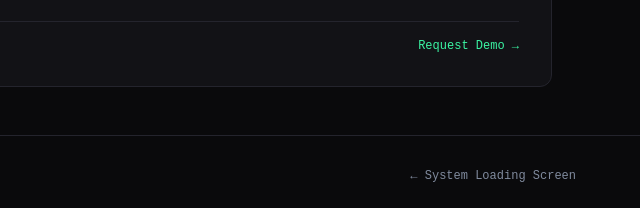
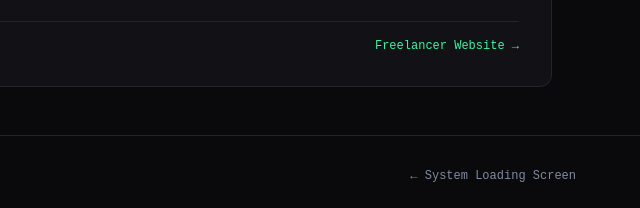
Before and after one commit to SRCS110/syncrace.web, a plain HTML site: page pages/codestudio.html in a window 1280 px wide. Shown: the part 1445-1653 px from the top of the page, 640-1280 px from the left. Drawn offline with nearby package versions, Linux system fonts and the light colour scheme.

Commit message:
Update codestudio.html

```diff
--- a/pages/codestudio.html
+++ b/pages/codestudio.html
@@ -151,7 +151,7 @@ An interactive platform and educational tool that enables beginners to practice
 
       <div class="flex flex-wrap items-center justify-between gap-4 pt-4 border-t border-brand-border font-mono text-xs">
         <div class="text-brand-muted">Tech Stack: HTML5 / Alpine.js / LocalStorage / Node</div>
-        <a href="#" class="text-brand-accent hover:underline">Request Demo →</a>
+        <a href="#" class="text-brand-accent hover:underline">Freelancer Website →</a>
       </div>
     </article>
   </section>
```
